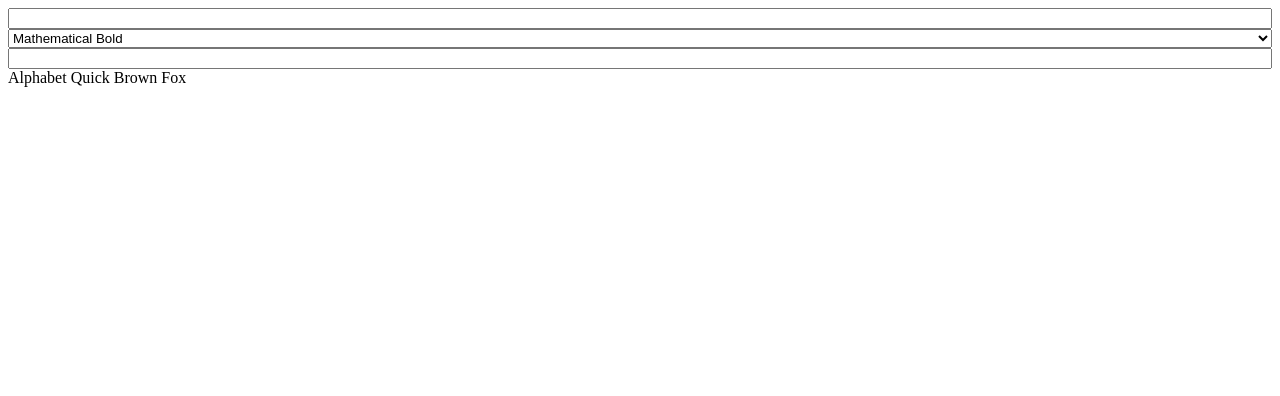
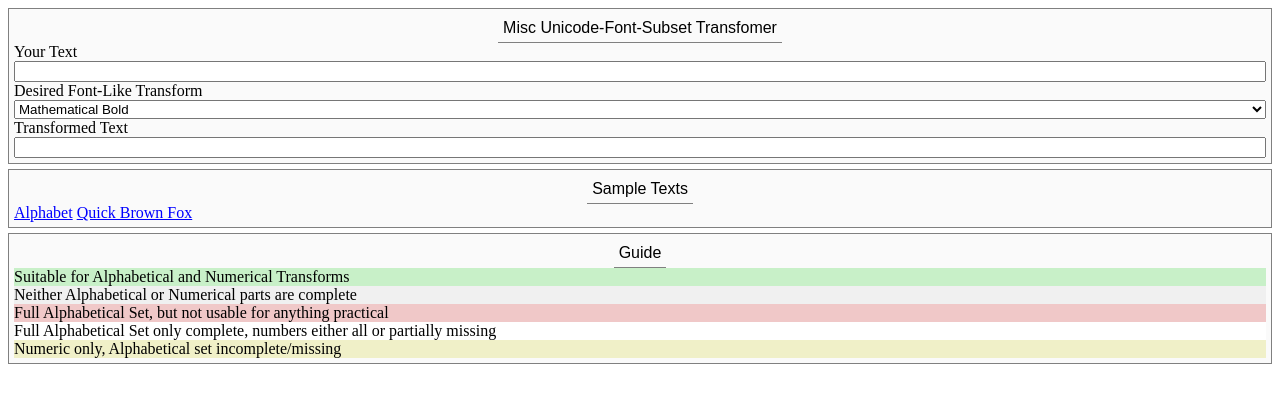
Before and after one commit to kentfredric/transmorg, a plain HTML site: page index.html in a window 1280 px wide. Drawn offline with Linux system fonts and the light colour scheme.

Commit message:
Tart it up a bit

```diff
--- a/index.html
+++ b/index.html
@@ -5,28 +5,59 @@
         input, select {
           width: 100%;
         }
-        option {
+        option, div.eg_great {
           background-color: rgb(200,240,200);
         }
-        option.alpha {
+        .alpha {
           background-color: rgb(255,255,255);
         }
-        option.num {
+        .num {
           background-color: rgb(240,240,200);
         }
-        option.incomplete {
+        .incomplete {
           background-color: rgb(240,240,240);
         }
-        option.exp {
+        .exp {
           background-color: rgb(240,200,200);
         }
+        a {
+          color: blue;
+          text-decoration: underline;
+        }
+        a:hover, a:focus {
+          color: red;
+          cursor: pointer;
+        }
 
-
+        div.box {
+          border: 1px ridge rgb(128,128,128);
+          background-color: rgb(250,250,250);
+          padding: 5px;
+          margin-top: 5px;
+        }
+        .boxlabel {
+          width: fit-content;
+          font-family: sans-serif;
+          border-bottom: 1px ridge rgb(128,128,128);
+          display: block;
+          margin: 0 auto;
+          padding: 5px;
+        }
+        .clearfix:after {
+          content: "";
+          clear:both;
+          display: block;
+        }
     </style>
   </head>
   <body>
+    <div class="box">
+    <div class="boxlabel">Misc Unicode-Font-Subset Transfomer</div>
+    <div>
+    <label>Your Text</label>
     <input id="inbox" value="">
     </input>
+    <label>Desired Font-Like Transform</label>
     <select id="translation">
       <option value="math_bold">Mathematical Bold</option>
       <option value="math_italic" class="incomplete">Mathematical Italic</option>
@@ -64,13 +95,28 @@
 
       <option value="turned" class="exp">Turned Letters</option>
     </select>
+    <label>Transformed Text</label>
     <input id="outbox">
 
     </input>
-
-
-    <a id="Alphabet">Alphabet</a>
-    <a id="QuickBrown">Quick Brown Fox</a>
+    </div></div>
+    <div class="box">
+      <div class="boxlabel">Sample Texts</div>
+      <div>
+        <a id="Alphabet">Alphabet</a>
+        <a id="QuickBrown">Quick Brown Fox</a>
+      </div>
+    </div>
+    <div class="box">
+      <div class="boxlabel">Guide</div>
+      <div>
+        <div class="eg_great">Suitable for Alphabetical and Numerical Transforms</div>
+        <div class="incomplete">Neither Alphabetical or Numerical parts are complete</div>
+        <div class="exp">Full Alphabetical Set, but not usable for anything practical</div>
+        <div class="alpha">Full Alphabetical Set only complete, numbers either all or partially missing</div>
+        <div class="num">Numeric only, Alphabetical set incomplete/missing</div>
+      </div>
+    </div>
     <script>
 
 
```
